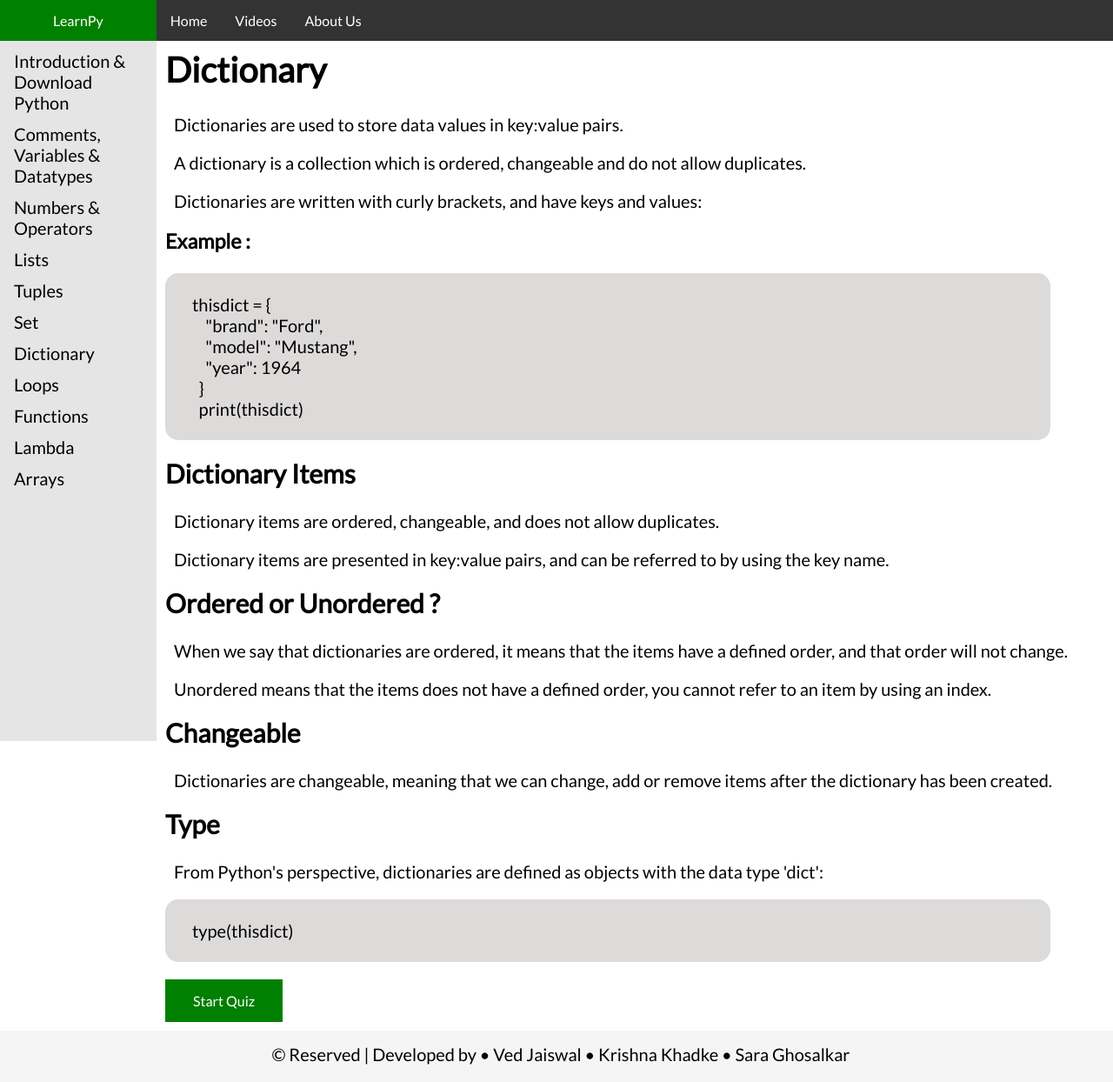
After one commit to saraghosalkar/LearnPy, a Flask app: page /Dictionary in a window 1280 px wide. The commit adds this page. Shown: the whole page at 87% size. Run offline with Flask 2, Linux system fonts and the light colour scheme.

Commit message:
More pages

```diff
--- a/app.py
+++ b/app.py
@@ -103,9 +103,9 @@ def evaluate():
 def comments():
     return render_template('TableOfContent/comments.html')
 
-# @app.route('/dictionary')
-# def dictionary():
-#     return render_template('TableOfContent/dictionary.html')
+@app.route('/Dictionary')
+def Dictionary():
+     return render_template('TableOfContent/Dictionary.html')
 
 @app.route('/functions')
 def functions():
@@ -123,9 +123,9 @@ def loops():
 def numbers():
     return render_template('TableOfContent/numbers.html')
 
-# @app.route('/sets')
-# def sets():
-#     return render_template('TableOfContent/sets.html')
+@app.route('/set')
+def sets():
+    return render_template('TableOfContent/set.html')
 
 # @app.route('/string')
 # def string():
--- /dev/null
+++ b/templates/TableOfContent/Dictionary.html
@@ -0,0 +1,37 @@
+{% extends 'base.html' %}
+{% block title %} Home {% endblock title %}
+{% block body %}
+<main class="mainBody">
+    <h1>Dictionary</h1>
+    <p>Dictionaries are used to store data values in key:value pairs.</p>
+    <p>A dictionary is a collection which is ordered, changeable and do not allow duplicates.</p>
+    <p>Dictionaries are written with curly brackets, and have keys and values:</p>
+    <h3>Example :</h3>
+    <pre>
+
+        thisdict = {
+            "brand": "Ford",
+            "model": "Mustang",
+            "year": 1964
+          }
+          print(thisdict)
+    </pre>
+    <h2>Dictionary Items</h2>
+    <p>Dictionary items are ordered, changeable, and does not allow duplicates.</p>
+    <p>Dictionary items are presented in key:value pairs, and can be referred to by using the key name.</p>
+    <h2>Ordered or Unordered ? </h2>
+    <p>When we say that dictionaries are ordered, it means that the items have a defined order, and that order will not change.</p>
+    <p>Unordered means that the items does not have a defined order, you cannot refer to an item by using an index.</p>
+    <h2>Changeable</h2>
+    <p>Dictionaries are changeable, meaning that we can change, add or remove items after the dictionary has been created.</p>
+    <h2>Type</h2>
+    <p>From Python's perspective, dictionaries are defined as objects with the data type 'dict':</p>
+    <pre>
+
+        type(thisdict)
+    </pre>
+
+    <a href="/quiz/Dictionary"><button type="button">Start Quiz</button></a>
+    <!-- <a href="/quiz/{{comments}}"><button type="button">Start Quiz</button></a> -->
+</main>
+{% endblock body %}
--- a/templates/base.html
+++ b/templates/base.html
@@ -23,7 +23,7 @@
         <!-- <div class="table">
             <h3>Table of Content</h3>
             <ul class="tableul">
-                <li class="tableli">Introduction & Download Python</li>
+                <li class="tableli">Introduction and Installation</li>
                 <li class="tableli">Comments, Variables & Datatypes</li>
                 <li class="tableli">Numbers & Operators</li>
                 <li class="tableli">User Input</li>
@@ -49,8 +49,8 @@
             <a href="/numbers"class="sidenavL">Numbers & Operators</a>
             <a href="/lists"class="sidenavL">Lists</a>
             <a href="/tuples"class="sidenavL">Tuples</a>
-            <a href="#contact"class="sidenavL">Set</a>
-            <a href="#contact"class="sidenavL">Dictionary</a>
+            <a href="/set"class="sidenavL">Set</a>
+            <a href="/Dictionary"class="sidenavL">Dictionary</a>
             <a href="/loops"class="sidenavL">Loops</a>
             <a href="/functions"class="sidenavL">Functions</a>
             <a href="#contact"class="sidenavL">Lambda</a>
```
Also changed, not shown: templates/TableOfContent/set.html (added, +34 -0 lines).
